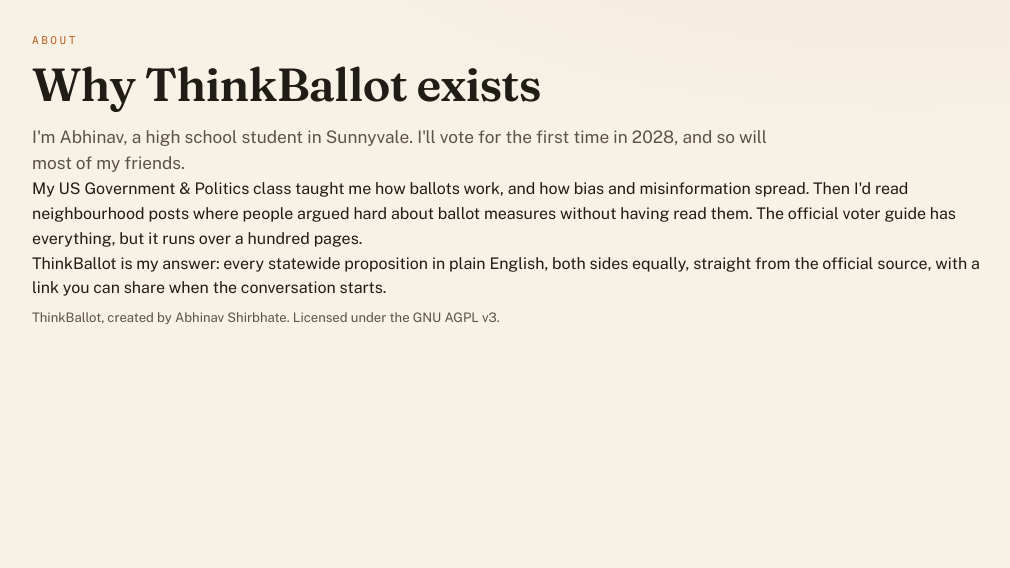
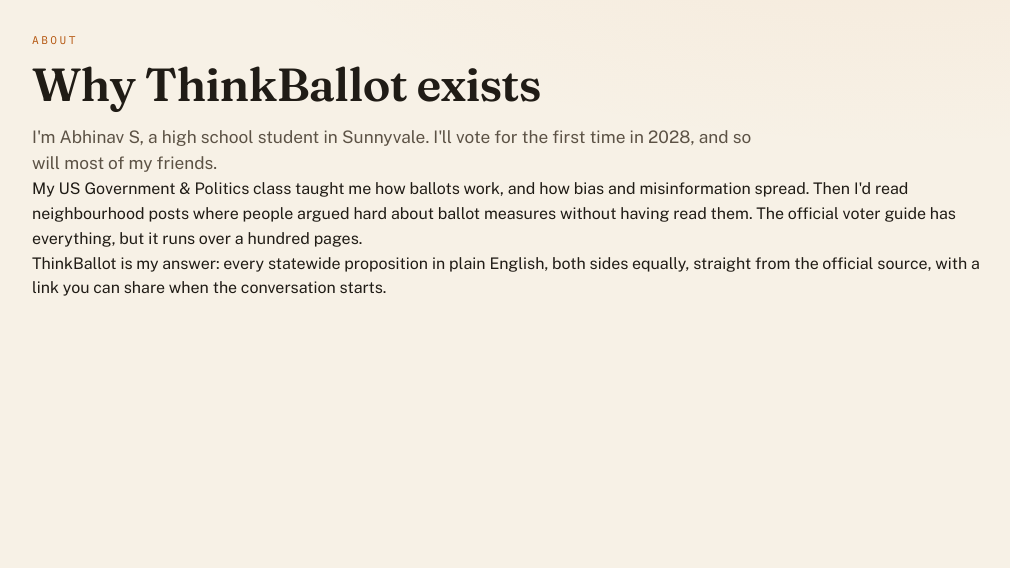
Before and after one commit to svanihba/thinkballot, a Flask app: page /about in a window 1280 px wide. Shown: the part 71-639 px from the top of the page, without its empty margins (120-1130 px from the left). Run offline with Flask 3, Linux system fonts and the light colour scheme.

Commit message:
About page: first name and initial only; drop the credit and licence line

```diff
--- a/thinkballot/services/web/templates/about.html
+++ b/thinkballot/services/web/templates/about.html
@@ -3,12 +3,11 @@
 {% block main %}
 <div class="eyebrow">About</div>
 <h1>Why ThinkBallot exists</h1>
-<p class="lede">I'm Abhinav, a high school student in Sunnyvale. I'll vote for the first time in 2028, and so will
+<p class="lede">I'm Abhinav S, a high school student in Sunnyvale. I'll vote for the first time in 2028, and so will
 most of my friends.</p>
 <p>My US Government &amp; Politics class taught me how ballots work, and how bias and misinformation spread. Then
 I'd read neighbourhood posts where people argued hard about ballot measures without having read them. The official
 voter guide has everything, but it runs over a hundred pages.</p>
 <p>ThinkBallot is my answer: every statewide proposition in plain English, both sides equally, straight from the
 official source, with a link you can share when the conversation starts.</p>
-<p class="hint">ThinkBallot, created by Abhinav Shirbhate. Licensed under the GNU AGPL v3.</p>
 {% endblock %}
```
